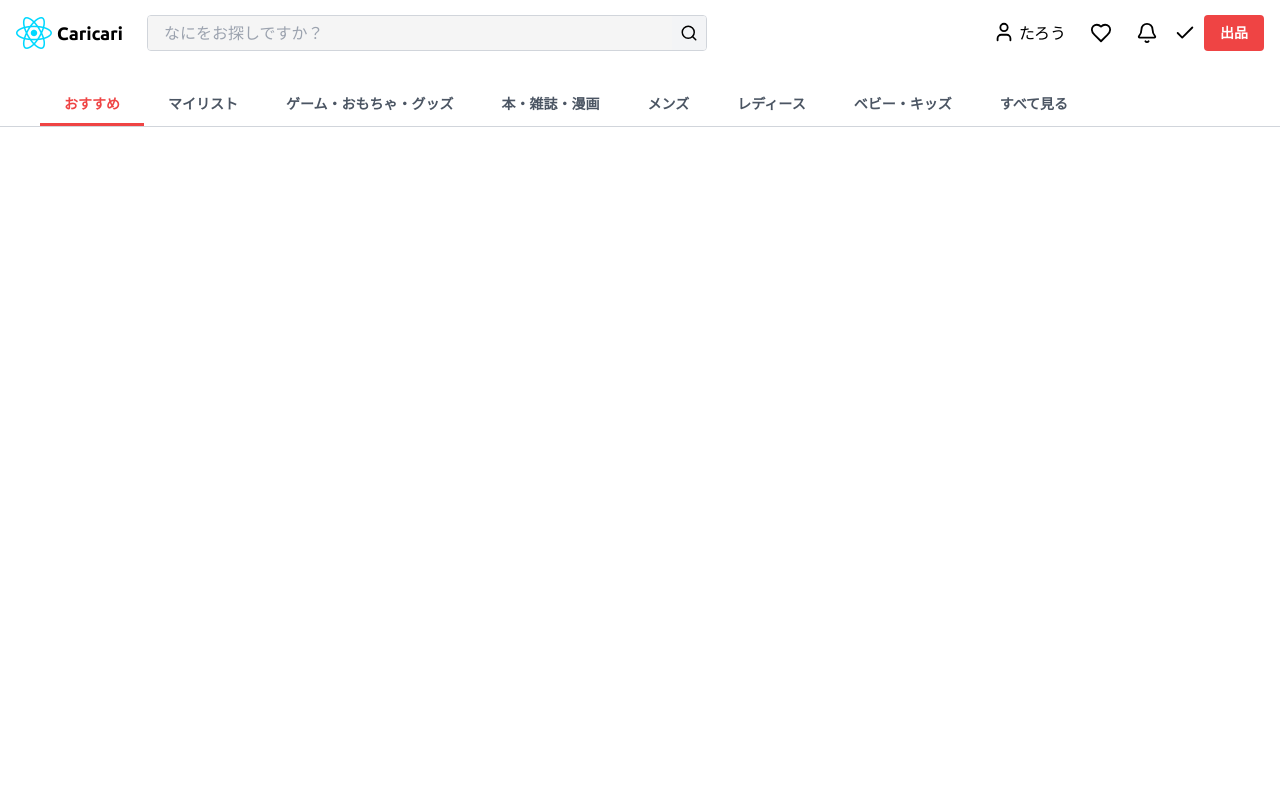
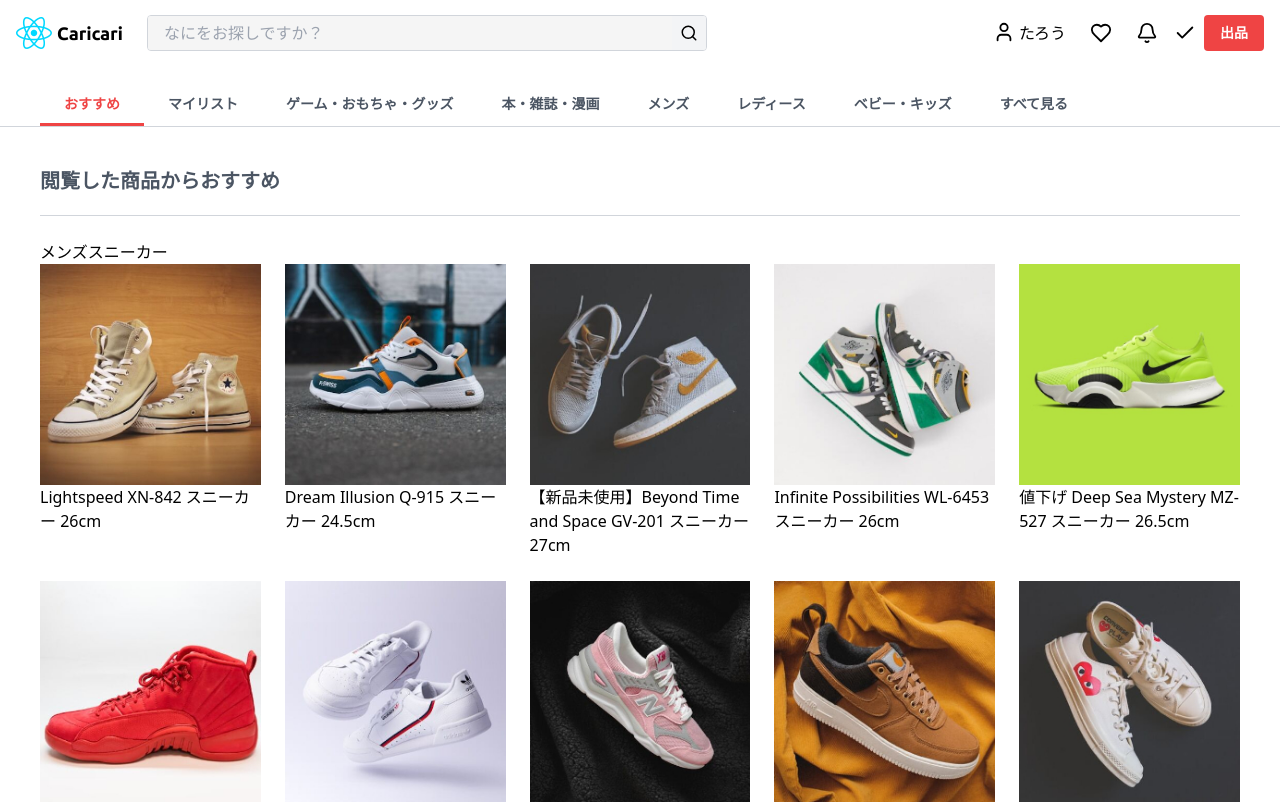
Before and after one commit to yuki-tsuruta/hands-on-react, a React (Vite) app in the folder mercari-clone/: page / in a window 1280 px wide. Shown: the top 804 px of the page. Built offline with nearby package versions, Linux system fonts and the light colour scheme.

Commit message:
商品追加

```diff
--- a/mercari-clone/src/App.tsx
+++ b/mercari-clone/src/App.tsx
@@ -1,5 +1,6 @@
 import { PageNavigation, PageHeader, PageFooter } from './layouts';
-import { Categories } from './components/Categories';
+import { Categories, Products } from './components';
+import { sneakersProductsMaster } from './data';
 
 export default function App() {
   return (
@@ -8,7 +9,12 @@
         <PageHeader />
         <Categories />
       </div>
-      <div className="min-h-screen"></div>
+      <main className="container mx-auto max-w-screen-xl p-5 lg:p-10">
+        <h2 className="pb-5 text-lg font-bold text-secondary-text lg:text-xl">
+          閲覧した商品からおすすめ
+        </h2>
+        <Products productsMaster={sneakersProductsMaster} />
+      </main>
       <PageFooter />
       <PageNavigation />
     </div>
--- /dev/null
+++ b/mercari-clone/src/components/Products.tsx
@@ -0,0 +1,24 @@
+import { ProductsMaster } from '../types';
+
+type Props = {
+  productsMaster: ProductsMaster;
+};
+
+export const Products = ({ productsMaster }: Props) => {
+  return (
+    <section className="space-y-6 border-t border-secondary-border py-6">
+      {productsMaster.keyword}
+      <ul className="grid grid-cols-[repeat(3,1fr)] gap-1 sm:grid-cols-[repeat(4,1fr)] lg:grid-cols-[repeat(5,1fr)] lg:gap-6">
+        {productsMaster.products.map((product) => (
+          <li
+            key={product.code}
+            className="hidden lg:[&:nth-child(-n+10)]:block [&:nth-child(-n+6)]:block sm:[&:nth-child(-n+8)]:block"
+          >
+            <img src={product.imageUrl} />
+            {product.name}
+          </li>
+        ))}
+      </ul>
+    </section>
+  );
+};
--- a/mercari-clone/src/components/index.ts
+++ b/mercari-clone/src/components/index.ts
@@ -1 +1,2 @@
 export * from './Categories';
+export * from './Products';
--- /dev/null
+++ b/mercari-clone/src/data/earringsProductsMaster.ts
@@ -0,0 +1,71 @@
+import { ProductsMaster } from '../types';
+
+export const earringsProductsMaster: ProductsMaster = {
+  keyword: 'イヤリング',
+  category: {
+    id: 11,
+    name: 'レディース > イヤリング',
+  },
+  products: [
+    {
+      code: 'm000000011',
+      name: 'チャームイヤリング',
+      price: 8500,
+      imageUrl: '/src/assets/earrings001.jpg',
+    },
+    {
+      code: 'm000000012',
+      name: 'ロングイヤリング',
+      price: 1800,
+      imageUrl: '/src/assets/earrings002.jpg',
+    },
+    {
+      code: 'm000000013',
+      name: 'ハンドメイド　パールイヤリング',
+      price: 780,
+      imageUrl: '/src/assets/earrings003.jpg',
+    },
+    {
+      code: 'm000000014',
+      name: 'カラーストーンイヤリング',
+      price: 4000,
+      imageUrl: '/src/assets/earrings004.jpg',
+    },
+    {
+      code: 'm000000015',
+      name: 'モチーフイヤリング',
+      price: 4500,
+      imageUrl: '/src/assets/earrings005.jpg',
+    },
+    {
+      code: 'm000000016',
+      name: '【新品未使用】ネジバネ式イヤリング',
+      price: 580,
+      imageUrl: '/src/assets/earrings006.jpg',
+    },
+    {
+      code: 'm000000017',
+      name: 'クリップ式イヤリング',
+      price: 1530,
+      imageUrl: '/src/assets/earrings007.jpg',
+    },
+    {
+      code: 'm000000018',
+      name: 'フープイヤリング',
+      price: 980,
+      imageUrl: '/src/assets/earrings008.jpg',
+    },
+    {
+      code: 'm000000019',
+      name: 'チャームイヤリング',
+      price: 850,
+      imageUrl: '/src/assets/earrings009.jpg',
+    },
+    {
+      code: 'm000000020',
+      name: '【人気】ロングイヤリング',
+      price: 2400,
+      imageUrl: '/src/assets/earrings010.jpg',
+    },
+  ],
+};
--- /dev/null
+++ b/mercari-clone/src/data/index.ts
@@ -0,0 +1,2 @@
+export * from './earringsProductsMaster';
+export * from './sneakersProductsMaster';
--- /dev/null
+++ b/mercari-clone/src/data/sneakersProductsMaster.ts
@@ -0,0 +1,71 @@
+import { ProductsMaster } from '../types';
+
+export const sneakersProductsMaster: ProductsMaster = {
+  keyword: 'メンズスニーカー',
+  category: {
+    id: 1,
+    name: 'メンズ > スニーカー',
+  },
+  products: [
+    {
+      code: 'm000000001',
+      name: 'Lightspeed XN-842 スニーカー 26cm',
+      price: 15800,
+      imageUrl: '/src/assets/sneakers001.jpg',
+    },
+    {
+      code: 'm000000002',
+      name: 'Dream Illusion Q-915 スニーカー 24.5cm',
+      price: 4500,
+      imageUrl: '/src/assets/sneakers002.jpg',
+    },
+    {
+      code: 'm000000003',
+      name: '【新品未使用】Beyond Time and Space GV-201 スニーカー 27cm',
+      price: 8500,
+      imageUrl: '/src/assets/sneakers003.jpg',
+    },
+    {
+      code: 'm000000004',
+      name: 'Infinite Possibilities WL-6453 スニーカー 26cm',
+      price: 6600,
+      imageUrl: '/src/assets/sneakers004.jpg',
+    },
+    {
+      code: 'm000000005',
+      name: '値下げ Deep Sea Mystery MZ-527 スニーカー 26.5cm',
+      price: 5580,
+      imageUrl: '/src/assets/sneakers005.jpg',
+    },
+    {
+      code: 'm000000006',
+      name: 'Celestial Castle F-91 スニーカー 25cm',
+      price: 3400,
+      imageUrl: '/src/assets/sneakers006.jpg',
+    },
+    {
+      code: 'm000000007',
+      name: '新品 Nebula Traveler UR-1284 スニーカー 25.5cm',
+      price: 10800,
+      imageUrl: '/src/assets/sneakers007.jpg',
+    },
+    {
+      code: 'm000000008',
+      name: '即日配送 Solar Radiance HT-76 スニーカー 28cm',
+      price: 6200,
+      imageUrl: '/src/assets/sneakers008.jpg',
+    },
+    {
+      code: 'm000000009',
+      name: 'Lunar Tranquility P-4002 スニーカー 26cm',
+      price: 3400,
+      imageUrl: '/src/assets/sneakers009.jpg',
+    },
+    {
+      code: 'm000000010',
+      name: 'Wings of the Heart YS-356 スニーカー 26cm',
+      price: 10000,
+      imageUrl: '/src/assets/sneakers010.jpg',
+    },
+  ],
+};
--- a/mercari-clone/src/types/index.ts
+++ b/mercari-clone/src/types/index.ts
@@ -1 +1,2 @@
 export * from './menu';
+export * from './productsMaster';
--- /dev/null
+++ b/mercari-clone/src/types/productsMaster.ts
@@ -0,0 +1,13 @@
+export type ProductsMaster = {
+  keyword: string;
+  category: {
+    id: number;
+    name: string;
+  };
+  products: {
+    code: string;
+    name: string;
+    price: number;
+    imageUrl: string;
+  }[];
+};
```
